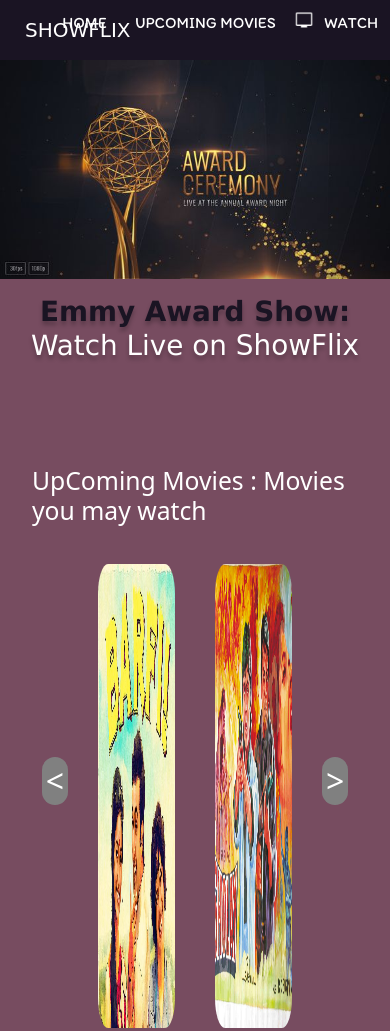
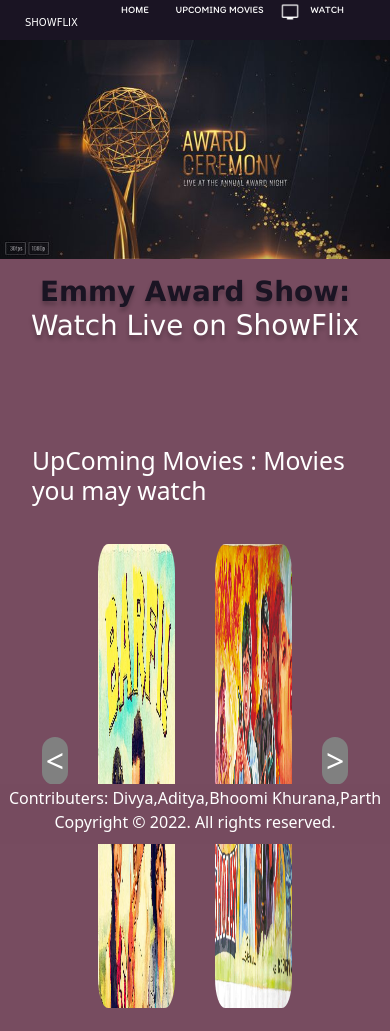
Before and after one commit to mlsacbvp/ShowFlix, a plain HTML site: page index.html in a window 390 px wide. Shown: the top 1031 px of the page. Drawn offline with nearby package versions, Linux system fonts and the light colour scheme; a web font is replaced by a local one.

Commit message:
responsive_navbar

```diff
--- a/index.html
+++ b/index.html
@@ -17,7 +17,82 @@
     <link rel="stylesheet" href="style.css">
     <link rel="stylesheet" href="cara1.css">
 </head>
-<body>
+<style>
+    body{
+        margin: 0px;
+        padding: 0px;
+        color: white;
+        height: 1000px;
+    }
+.left{
+   display: inline-block;
+   position: absolute;
+   top:15px;
+   left: 25px;
+   font-family: 'Irish Grover', cursive;
+   font-size: 20px;
+}
+.right{
+   position: absolute;
+   display: inline;
+   right: 34px;
+
+}
+.right li{
+   display: inline-block;
+   border: 2px solid rgb(26, 20, 35);
+
+   color: white;
+}
+.right li:hover{
+   display: inline-block;
+   border: 2px solid rgb(55, 37, 73);
+   background-color: rgb(55, 37, 73);
+   border-radius: 5px;
+
+   color: white;
+}
+.right li a{
+   text-decoration: none;
+   padding: 23px 10px;
+   margin:8px auto ;
+   color: white;
+   font-family: 'Itim', cursive;
+}
+.navbar{
+   background-color: rgb(26, 20, 35);
+   height: 60px;
+}
+@media (max-width:900px) {
+   .navbar{
+       height:40px;
+
+   }
+   .left{
+       font-size: 10px;
+   }
+   .right{
+       font-size: 10px ;
+   }
+}
+.right li img{
+   width: 20px;
+   float: left;
+   filter:invert(100%)
+}
+.footer{
+   border: 2px solid rgb(118, 75, 95);;
+   position:fixed ;
+   bottom: 0px;
+   width: 100%;
+   background-color: rgb(118, 75, 95);
+   color: white;
+   text-align: center;
+   height: 60px;
+   box-sizing: border-box;
+   text-align: center;}
+</style>
+</body>
 <header>
    <div class="navbar">
        <div class="left">SHOWFLIX</div>
@@ -29,7 +104,6 @@
        </ul>
    </div>
    </div>
-    </header>
     <div class="cover-pic">
     <img src="imgs/Awards.jpg" width="100%" class="img">
     <img src="imgs/EA.jpg" class="image" width="100%">
```
Lines whose indentation alone changed are shown as unchanged.
